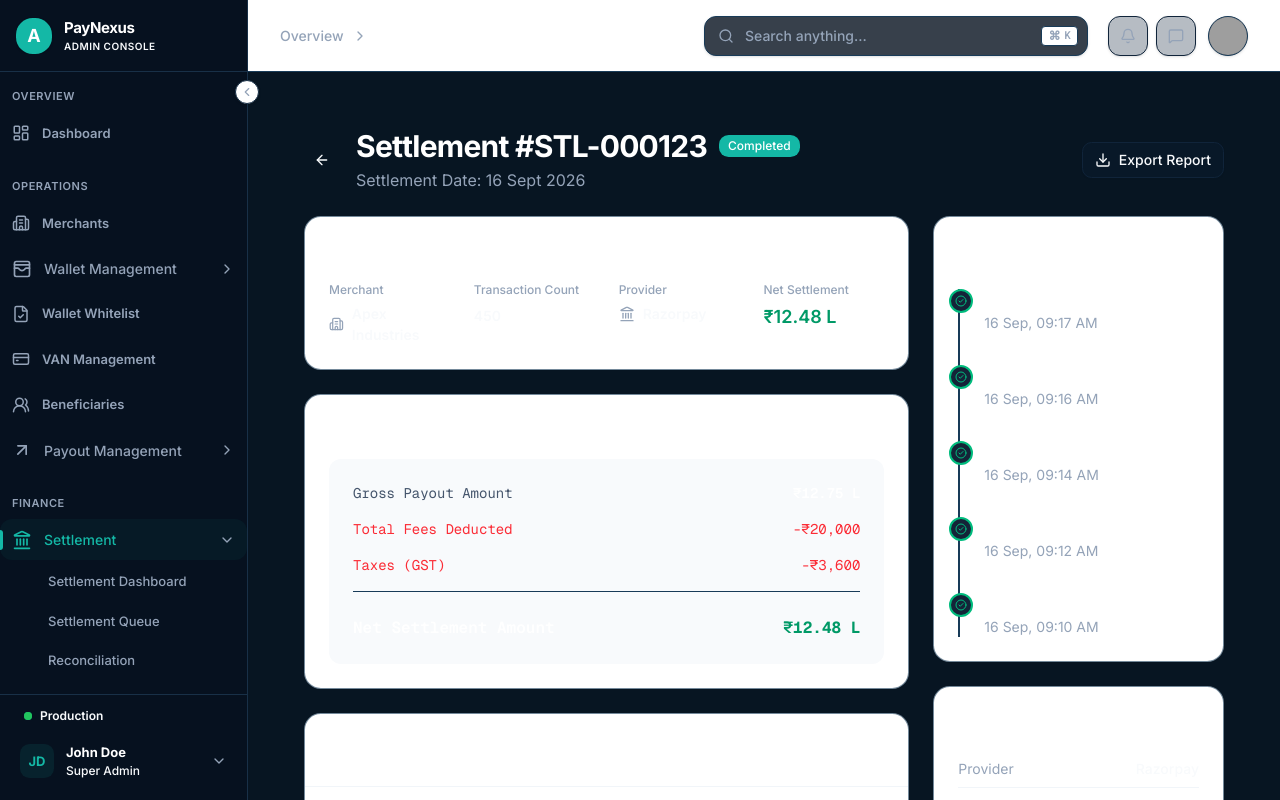
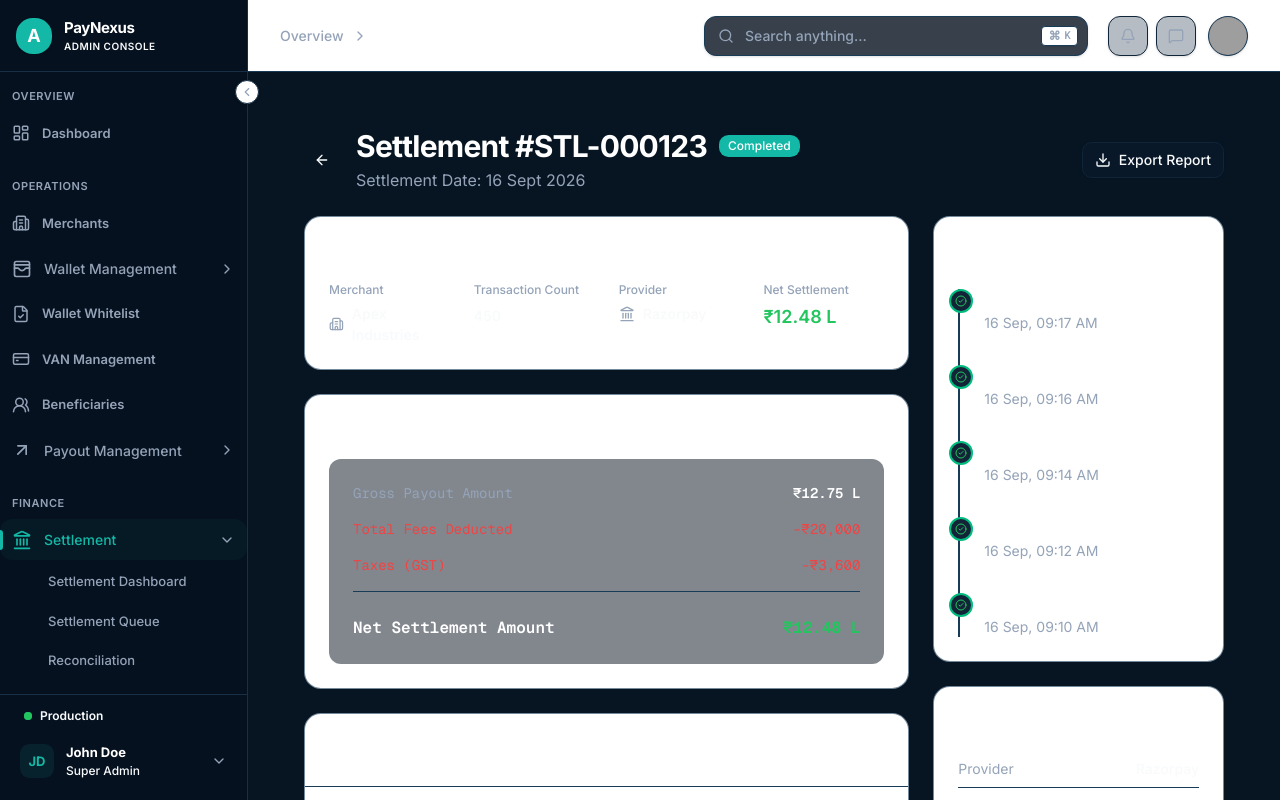
Before and after one commit to 0xkid-root/payoutClone, a Next.js app: page /settlement/STL-000123 in a window 1280 px wide. Built offline with nearby package versions, Linux system fonts and the light colour scheme; grey boxes are pictures that could not be loaded.

Commit message:
style: update settlement-details-page.tsx for theme migration

```diff
--- a/src/features/settlement/components/settlement-details-page.tsx
+++ b/src/features/settlement/components/settlement-details-page.tsx
@@ -29,19 +29,19 @@ const columns: ColumnDef<SettlementTransaction>[] = [
   {
     accessorKey: 'fee',
     header: 'Fee',
-    cell: ({ row }) => <span className="text-red-500">{formatCurrency(row.getValue('fee'))}</span>,
+    cell: ({ row }) => <span className="text-danger">{formatCurrency(row.getValue('fee'))}</span>,
   },
   {
     accessorKey: 'netAmount',
     header: 'Net Amount',
-    cell: ({ row }) => <span className="font-medium text-emerald-600">{formatCurrency(row.getValue('netAmount'))}</span>,
+    cell: ({ row }) => <span className="font-medium text-success">{formatCurrency(row.getValue('netAmount'))}</span>,
   },
   {
     accessorKey: 'status',
     header: 'Status',
     cell: ({ row }) => {
       const status = row.getValue('status') as string;
-      return <Badge variant="default" className="bg-emerald-500 hover:bg-emerald-600">{status}</Badge>;
+      return <Badge variant="default" className="bg-success/100 hover:bg-emerald-600">{status}</Badge>;
     }
   },
   {
@@ -120,35 +120,35 @@ export function SettlementDetailsPage({ id = 'STL-000123' }: { id?: string }) {
               </div>
               <div>
                 <p className="text-[12px] font-medium text-muted-foreground mb-1">Net Settlement</p>
-                <span className="font-semibold text-emerald-600 text-lg">{formatCurrency(settlement.settlementAmount)}</span>
+                <span className="font-semibold text-success text-lg">{formatCurrency(settlement.settlementAmount)}</span>
               </div>
             </div>
           </div>
 
           <div className="flex w-full flex-col rounded-xl border border-border/60 bg-white p-6 shadow-[0_1px_2px_0_rgba(0,0,0,0.01)] border-border bg-background">
             <h3 className="text-[16px] font-semibold text-foreground dark:text-white mb-4">Amount Breakdown</h3>
-            <div className="bg-slate-50 bg-background/50 rounded-lg p-6 space-y-4 font-mono text-sm">
+            <div className="bg-background/50 rounded-lg p-6 space-y-4 font-mono text-sm">
               <div className="flex justify-between items-center">
-                <span className="text-slate-600 text-muted-foreground">Gross Payout Amount</span>
+                <span className="text-muted-foreground">Gross Payout Amount</span>
                 <span className="font-semibold text-foreground dark:text-white">{formatCurrency(settlement.grossAmount)}</span>
               </div>
-              <div className="flex justify-between items-center text-red-500">
+              <div className="flex justify-between items-center text-danger">
                 <span>Total Fees Deducted</span>
                 <span>-{formatCurrency(settlement.fees)}</span>
               </div>
-              <div className="flex justify-between items-center text-red-500 pb-4 border-b border-border border-border">
+              <div className="flex justify-between items-center text-danger pb-4 border-b border-border">
                 <span>Taxes (GST)</span>
                 <span>-{formatCurrency(settlement.gst)}</span>
               </div>
               <div className="flex justify-between items-center text-base pt-2">
                 <span className="font-semibold text-foreground dark:text-white">Net Settlement Amount</span>
-                <span className="font-bold text-emerald-600">{formatCurrency(settlement.settlementAmount)}</span>
+                <span className="font-bold text-success">{formatCurrency(settlement.settlementAmount)}</span>
               </div>
             </div>
           </div>
 
           <div className="flex w-full flex-col rounded-xl border border-border/60 bg-white shadow-[0_1px_2px_0_rgba(0,0,0,0.01)] border-border bg-background lg:col-span-2">
-            <div className="p-6 border-b border-slate-100 border-border">
+            <div className="p-6 border-b border-border">
               <h3 className="text-[16px] font-semibold text-foreground dark:text-white">Transactions in Settlement</h3>
             </div>
             <div className="p-4 sm:p-6 pt-4">
@@ -168,38 +168,38 @@ export function SettlementDetailsPage({ id = 'STL-000123' }: { id?: string }) {
         <div className="space-y-6">
           <div className="flex w-full flex-col rounded-xl border border-border/60 bg-white p-6 shadow-[0_1px_2px_0_rgba(0,0,0,0.01)] border-border bg-background">
             <h3 className="text-[16px] font-semibold text-foreground dark:text-white mb-6">Status Timeline</h3>
-            <div className="relative pl-6 border-l-2 border-border border-border space-y-8">
+            <div className="relative pl-6 border-l-2 border-border space-y-8">
               <div className="relative">
                 <div className="absolute -left-[35px] bg-muted bg-card border-2 border-emerald-500 p-1 rounded-full">
-                  <CheckCircle2 className="w-3 h-3 text-emerald-500" />
+                  <CheckCircle2 className="w-3 h-3 text-success" />
                 </div>
                 <h4 className="font-semibold text-foreground dark:text-white">Completed</h4>
                 <p className="text-sm text-muted-foreground">16 Sep, 09:17 AM</p>
               </div>
               <div className="relative">
                 <div className="absolute -left-[35px] bg-muted bg-card border-2 border-emerald-500 p-1 rounded-full">
-                  <CheckCircle2 className="w-3 h-3 text-emerald-500" />
+                  <CheckCircle2 className="w-3 h-3 text-success" />
                 </div>
                 <h4 className="font-semibold text-foreground dark:text-white">Bank Response Received</h4>
                 <p className="text-sm text-muted-foreground">16 Sep, 09:16 AM</p>
               </div>
               <div className="relative">
                 <div className="absolute -left-[35px] bg-muted bg-card border-2 border-emerald-500 p-1 rounded-full">
-                  <CheckCircle2 className="w-3 h-3 text-emerald-500" />
+                  <CheckCircle2 className="w-3 h-3 text-success" />
                 </div>
                 <h4 className="font-semibold text-foreground dark:text-white">Sent to Bank</h4>
                 <p className="text-sm text-muted-foreground">16 Sep, 09:14 AM</p>
               </div>
               <div className="relative">
                 <div className="absolute -left-[35px] bg-muted bg-card border-2 border-emerald-500 p-1 rounded-full">
-                  <CheckCircle2 className="w-3 h-3 text-emerald-500" />
+                  <CheckCircle2 className="w-3 h-3 text-success" />
                 </div>
                 <h4 className="font-semibold text-foreground dark:text-white">Processing</h4>
                 <p className="text-sm text-muted-foreground">16 Sep, 09:12 AM</p>
               </div>
               <div className="relative">
                 <div className="absolute -left-[35px] bg-muted bg-card border-2 border-emerald-500 p-1 rounded-full">
-                  <CheckCircle2 className="w-3 h-3 text-emerald-500" />
+                  <CheckCircle2 className="w-3 h-3 text-success" />
                 </div>
                 <h4 className="font-semibold text-foreground dark:text-white">Settlement Created</h4>
                 <p className="text-sm text-muted-foreground">16 Sep, 09:10 AM</p>
@@ -210,21 +210,21 @@ export function SettlementDetailsPage({ id = 'STL-000123' }: { id?: string }) {
           <div className="flex w-full flex-col rounded-xl border border-border/60 bg-white p-6 shadow-[0_1px_2px_0_rgba(0,0,0,0.01)] border-border bg-background">
             <h3 className="text-[16px] font-semibold text-foreground dark:text-white mb-4">Settlement Provider</h3>
             <div className="space-y-4 text-sm">
-              <div className="flex justify-between py-2 border-b border-slate-100 border-border">
+              <div className="flex justify-between py-2 border-b border-border">
                 <span className="text-muted-foreground">Provider</span>
                 <span className="font-medium">{settlement.provider}</span>
               </div>
-              <div className="flex justify-between py-2 border-b border-slate-100 border-border">
+              <div className="flex justify-between py-2 border-b border-border">
                 <span className="text-muted-foreground">Provider Ref</span>
                 <span className="font-mono text-xs">{settlement.providerReference || '-'}</span>
               </div>
-              <div className="flex justify-between py-2 border-b border-slate-100 border-border">
+              <div className="flex justify-between py-2 border-b border-border">
                 <span className="text-muted-foreground">Bank Ref</span>
                 <span className="font-mono text-xs">{settlement.bankReference || '-'}</span>
               </div>
-              <div className="flex justify-between py-2 border-b border-slate-100 border-border">
+              <div className="flex justify-between py-2 border-b border-border">
                 <span className="text-muted-foreground">UTR</span>
-                <span className="font-mono text-xs text-blue-600">{settlement.utr || '-'}</span>
+                <span className="font-mono text-xs text-info">{settlement.utr || '-'}</span>
               </div>
               <div className="flex justify-between py-2">
                 <span className="text-muted-foreground">Processed At</span>
```
